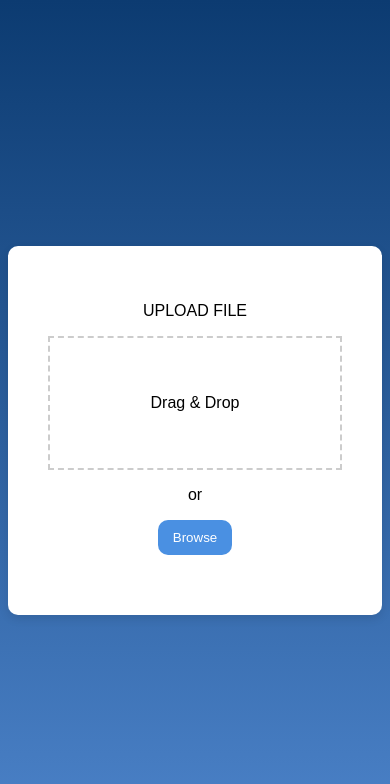
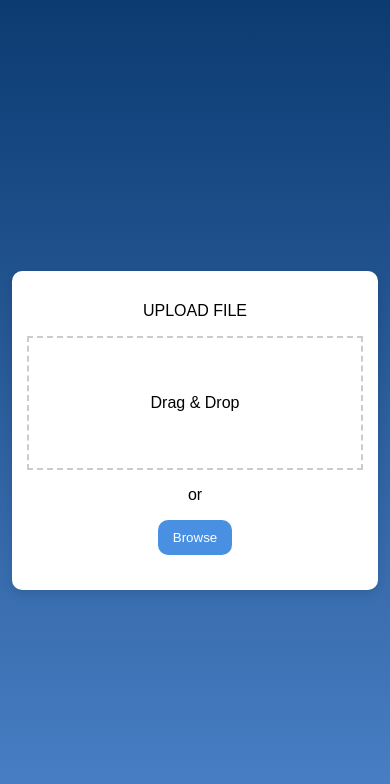
Before and after one commit to laxmeeeee/drag-dropf-file, a plain HTML site: page index.html in a window 390 px wide. Drawn offline with Linux system fonts and the light colour scheme.

Commit message:
Update style.css

```diff
--- a/style.css
+++ b/style.css
@@ -53,3 +53,13 @@ button:hover{
     background: #4A90E2;
     transition: width 0.4s ease;
 }
+@media (max-width: 480px) {
+    .upload-container {
+        padding: 15px;
+        width: 100%;
+        max-width: 90%;
+    }
+    .file-item p {
+        font-size: 14px;
+    }
+}
```
